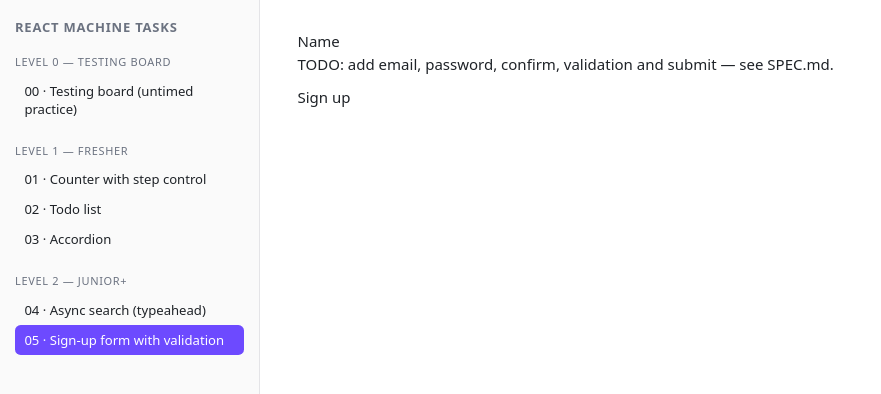
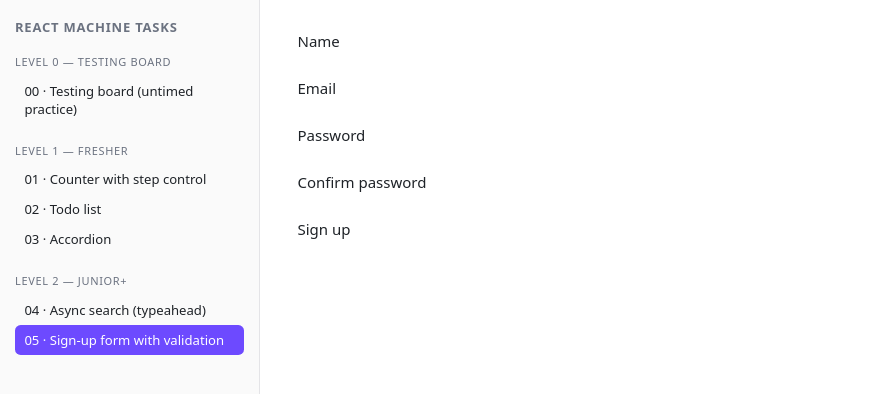
Before and after one commit to nithinr-dotcom/React-machine-test, a React (Vite) app: page / in a window 1280 px wide. Both pictures are taken after a click on the button "05 · Sign-up form with validation". Shown: the top 394 px of the page, without its empty margins (0-881 px from the left). Built offline with nearby package versions, Linux system fonts and the light colour scheme.

Commit message:
fix : changes

```diff
--- a/src/tasks/00-learning/index.tsx
+++ b/src/tasks/00-learning/index.tsx
@@ -1,50 +1,91 @@
-import { useState, type ChangeEvent } from "react";
+import { useState, type ChangeEvent, type SubmitEvent } from "react";
 interface User {
   name: string;
   email: string;
   password: string;
   confirmPassword: string;
 }
+const initialState = {
+  name: "",
+  email: "",
+  password: "",
+  confirmPassword: "",
+};
 export default function Learning() {
-  const [data, setData] = useState<User | null>(null);
+  const [data, setData] = useState<User>(initialState);
+  const [errors, setError] = useState(initialState);
   //change handler
   const changeHandler = (e: ChangeEvent<HTMLInputElement>) => {
-    setData((prev) => ({ [e.target.name]: e.target.value, ...prev }));
+    const { name, value } = e.target;
+    setError((prev) => ({ ...prev, [name as keyof User]: "" }));
+    setData((prev) => ({ ...prev, [name as keyof User]: value }));
+  };
+  const submitHandler = (e: SubmitEvent<HTMLFormElement>) => {
+    e.preventDefault();
+    for (const key in data) {
+      const value = data[key as keyof User];
+      if (value.trim() === "") {
+        setError((prev) => ({
+          ...prev,
+          [key]:
+            key !== "confirmPassword"
+              ? "field required"
+              : data.password !== data.confirmPassword
+                ? "pasword must be same "
+                : "",
+        }));
+      }
+    }
   };
   return (
     <div>
-      <label>
+      <form onSubmit={submitHandler}>
+        <label className="flex flex-col">
+          Name
           <input
+            className=" border border-white"
             onChange={changeHandler}
             name="name"
             type="text"
             value={data?.name}
           />
+          <span className="text-red-500">{errors.name}</span>
         </label>
-      <label>
+        <label className="flex flex-col ">
+          Email
           <input
+            className=" border border-white"
             onChange={changeHandler}
             name="email"
             type="text"
             value={data?.email}
           />
+          <span className="text-red-500">{errors.email}</span>
         </label>
-      <label>
+        <label className="flex flex-col  ">
+          Password
           <input
+            className=" border border-white"
             onChange={changeHandler}
             name="password"
             type="text"
             value={data?.password}
           />
+          <span className="text-red-500">{errors.password}</span>
         </label>
-      <label>
+        <label className="flex flex-col ">
+          Confirm Password
           <input
+            className=" border border-white"
             onChange={changeHandler}
             name="confirmPassword"
             type="text"
             value={data?.confirmPassword}
           />
+          <span className="text-red-500">{errors.confirmPassword}</span>
         </label>
+        <button type="submit">Submit</button>
+      </form>
     </div>
   );
 }
--- a/src/tasks/05-form-validation/index.tsx
+++ b/src/tasks/05-form-validation/index.tsx
@@ -1,43 +1,183 @@
-import { useState } from "react";
+import { useState, type ChangeEvent, type FocusEvent, type FormEvent } from "react";
 
-// TODO (your task) — see SPEC.md for the full rules:
-//   1. One `values` object in state (name, email, password, confirm), all controlled.
-//   2. Track `touched` per field and a single `submitted` flag.
-//   3. DERIVE `errors` from `values` on every render — do not store an errors object.
-//   4. Show a field's error only once it's touched OR submit has been pressed.
-//   5. On valid submit: preventDefault, render the collected values / a success message.
-//   6. Cross-field rule: Confirm must re-validate when Password changes.
-// No form libraries, no validation libraries, no useEffect for validation.
-
+// --- THE SHAPE IS THE LESSON ---
+// One union of field names drives everything below. `values`, `touched` and `errors` are all
+// `Record<Field, ...>`, so adding a 5th field is ONE edit here plus one <Row/> in the JSX —
+// not five new useStates, five handlers and five error slots.
 type Field = "name" | "email" | "password" | "confirm";
 
-const EMPTY: Record<Field, string> = {
-  name: "",
-  email: "",
-  password: "",
-  confirm: "",
+type Values = Record<Field, string>;
+type Touched = Record<Field, boolean>;
+type Errors = Record<Field, string>; // "" means valid
+
+const EMPTY_VALUES: Values = { name: "", email: "", password: "", confirm: "" };
+const NOT_TOUCHED: Touched = {
+  name: false,
+  email: false,
+  password: false,
+  confirm: false,
 };
 
+const LABELS: Record<Field, string> = {
+  name: "Name",
+  email: "Email",
+  password: "Password",
+  confirm: "Confirm password",
+};
+
+// something@something.tld — deliberately loose. The spec says "looks like an email"; a
+// stricter regex rejects valid addresses and is a classic interview trap. Real apps confirm
+// by sending a mail, not by regex.
+const EMAIL_RE = /^[^\s@]+@[^\s@]+\.[^\s@]+$/;
+
+// --- VALIDATION IS A PURE FUNCTION OF VALUES ---
+// It lives at module scope, takes values, returns errors. No state, no `this`, no effect.
+// That is what makes the errors DERIVED: there is no second copy of the truth to keep in
+// sync, so it is impossible for an error to go stale.
+function validate(values: Values): Errors {
+  const errors: Errors = { name: "", email: "", password: "", confirm: "" };
+
+  // Trim before checking: a name of all spaces is empty. Note we trim HERE, at validation
+  // time, and never in onChange — trimming while typing makes it impossible to type a space.
+  const name = values.name.trim();
+  if (name === "") errors.name = "Name is required";
+  else if (name.length < 2) errors.name = "Name must be at least 2 characters";
+
+  const email = values.email.trim();
+  if (email === "") errors.email = "Email is required";
+  else if (!EMAIL_RE.test(email)) errors.email = "Enter a valid email address";
+
+  // Password is NOT trimmed — spaces are legal password characters.
+  const password = values.password;
+  if (password === "") errors.password = "Password is required";
+  else if (password.length < 8)
+    errors.password = "Password must be at least 8 characters";
+  else if (!/[a-zA-Z]/.test(password) || !/\d/.test(password))
+    errors.password = "Password needs at least one letter and one digit";
+
+  // --- THE CROSS-FIELD RULE ---
+  // This is the whole reason errors must be derived. `confirm`'s error reads `values.password`
+  // at render time, so editing Password automatically re-validates Confirm on the very next
+  // render. If we stored errors in state and only updated the field being edited, Confirm
+  // would keep a stale "valid" — the exact bug the spec calls out.
+  if (values.confirm === "") errors.confirm = "Please confirm your password";
+  else if (values.confirm !== values.password)
+    errors.confirm = "Passwords do not match";
+
+  return errors;
+}
+
 export default function FormValidation() {
-  const [values, setValues] = useState<Record<Field, string>>(EMPTY);
+  const [values, setValues] = useState<Values>(EMPTY_VALUES);
+
+  // --- WHY BOTH `touched` AND `submitted` ---
+  // touched  : per field, set on blur. Answers "has the user finished with this field yet?"
+  //            Without it, every field screams red on first render before you type a letter.
+  // submitted: one flag, set on the first submit attempt. Answers "has the user asked us to
+  //            check everything?" Without it, a user who tabs straight to Submit without
+  //            blurring anything gets a form that silently refuses to submit with no errors
+  //            shown — nothing explains why.
+  // Neither alone is enough. Show an error when EITHER is true.
+  const [touched, setTouched] = useState<Touched>(NOT_TOUCHED);
+  const [submitted, setSubmitted] = useState(false);
+
+  // What we render after a successful submit. `null` = nothing submitted yet.
+  const [result, setResult] = useState<Values | null>(null);
+
+  // DERIVED, every render. Not state. No useEffect. No useMemo either — this is four regex
+  // tests on a keystroke; memoizing it would cost more than it saves and would add a
+  // dependency array to get wrong.
+  const errors = validate(values);
+  const isValid = Object.values(errors).every((message) => message === "");
+
+  const handleChange = (e: ChangeEvent<HTMLInputElement>) => {
+    const { name, value } = e.target;
+    // Store the raw value verbatim. Normalising (trim/lowercase) while typing fights the
+    // user; do it at validation and submit time instead.
+    setValues((prev) => ({ ...prev, [name as Field]: value }));
+    // NOTE what we do NOT do here: touch any error. Errors recompute themselves above.
+    // "Submit-then-fix clears the error live" is free — nothing to wire up.
+  };
+
+  const handleBlur = (e: FocusEvent<HTMLInputElement>) => {
+    const { name } = e.target;
+    setTouched((prev) => ({ ...prev, [name as Field]: true }));
+  };
+
+  const handleSubmit = (e: FormEvent<HTMLFormElement>) => {
+    e.preventDefault();
+    // Flip submitted FIRST and unconditionally: on an invalid submit this is what reveals
+    // every error at once, including fields the user never focused.
+    setSubmitted(true);
+
+    if (!isValid) {
+      setResult(null);
+      return; // nothing is submitted
+    }
+    setResult(values);
+  };
+
+  // A field's error is VISIBLE only once the user has finished with that field, or has asked
+  // us to check the whole form. The error itself always exists — visibility is a separate
+  // question from validity, and keeping them separate is what makes the timing controllable.
+  const visibleError = (field: Field): string =>
+    touched[field] || submitted ? errors[field] : "";
 
   return (
-    <form onSubmit={(e) => e.preventDefault()}>
     <div>
-        <label>
-          Name{" "}
+      {/* noValidate turns off the browser's own bubbles so our messages are the only ones. */}
+      <form onSubmit={handleSubmit} noValidate>
+        {(Object.keys(LABELS) as Field[]).map((field) => {
+          const message = visibleError(field);
+          return (
+            <div key={field}>
+              <label className="flex flex-col">
+                {LABELS[field]}
                 <input
-            value={values.name}
-            onChange={(e) =>
-              setValues((prev) => ({ ...prev, name: e.target.value }))
+                  className="border border-white"
+                  // `name` is what lets ONE handler serve every field. It must match the
+                  // Field union — that is the contract the casts in the handlers rely on.
+                  name={field}
+                  type={
+                    field === "password" || field === "confirm"
+                      ? "password"
+                      : "text"
                   }
+                  // Controlled: value always comes from state, never from the DOM.
+                  value={values[field]}
+                  onChange={handleChange}
+                  onBlur={handleBlur}
+                  // Baseline a11y: tie the message to the input so a screen reader hears it.
+                  aria-invalid={message !== ""}
+                  aria-describedby={message ? `${field}-error` : undefined}
                 />
               </label>
+              {/* Render the <span> only when there is something to say, so empty red boxes
+                  don't reserve space on a clean first render. */}
+              {message && (
+                <span id={`${field}-error`} className="text-red-500">
+                  {message}
+                </span>
+              )}
             </div>
-
-      <p>TODO: add email, password, confirm, validation and submit — see SPEC.md.</p>
+          );
+        })}
 
         <button type="submit">Sign up</button>
       </form>
+
+      {/* There is no server. "Submitting" means showing what we collected. */}
+      {result && (
+        <div>
+          <p>Signed up.</p>
+          <ul>
+            <li>Name: {result.name.trim()}</li>
+            <li>Email: {result.email.trim()}</li>
+            {/* Never echo the password back — shown here only to prove it was captured. */}
+            <li>Password: {"•".repeat(result.password.length)}</li>
+          </ul>
+        </div>
+      )}
+    </div>
   );
 }
```
Lines whose indentation alone changed are shown as unchanged.
